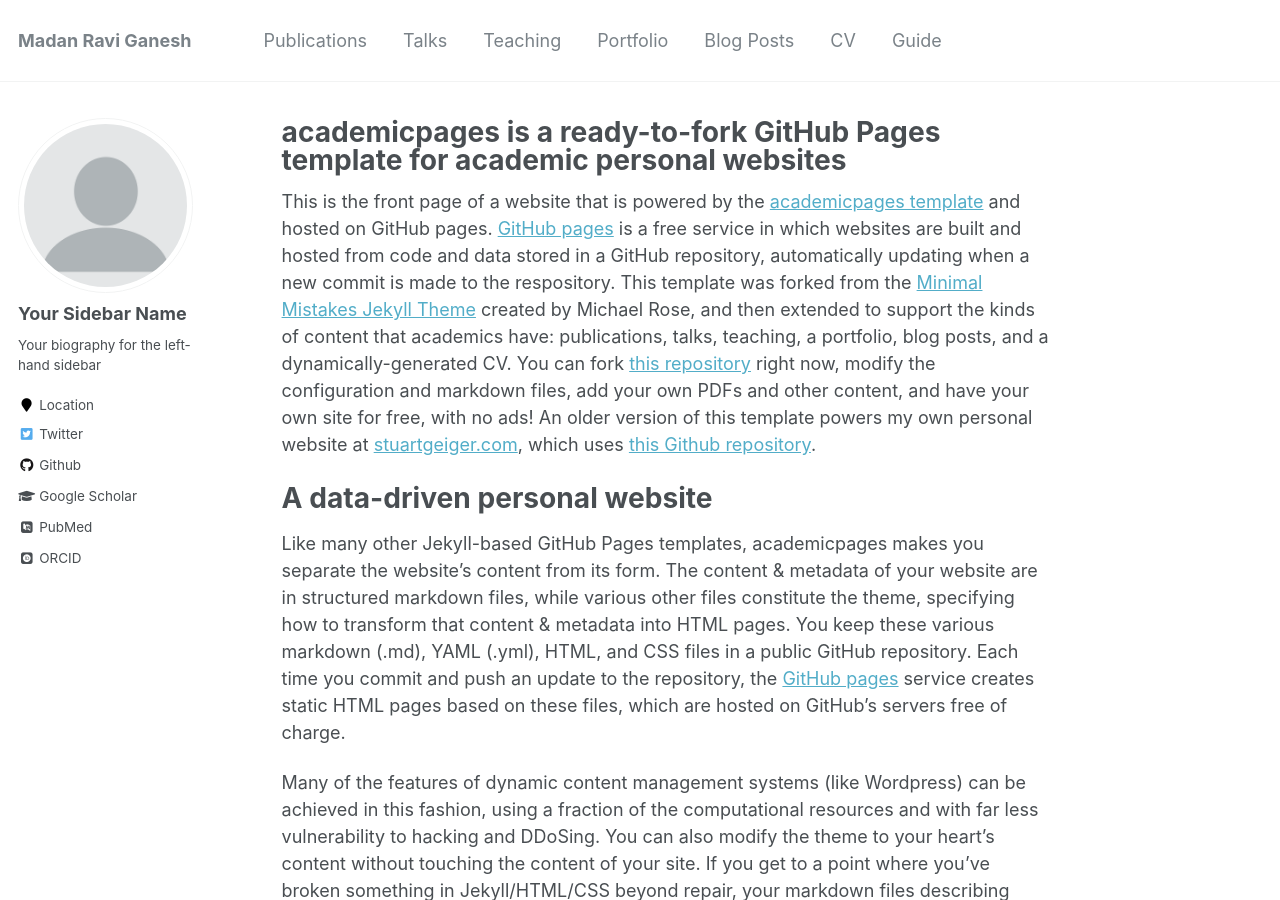
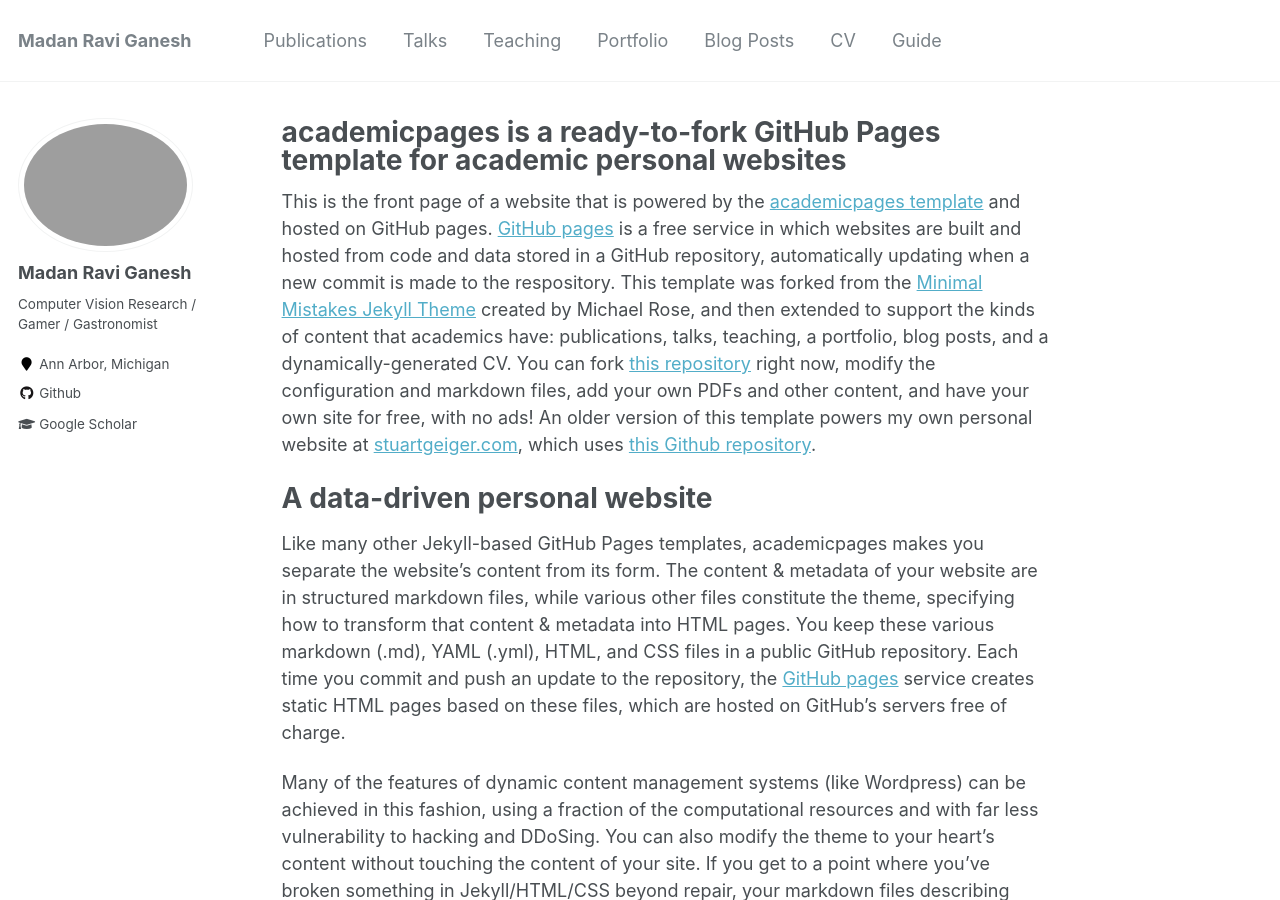
Before and after one commit to zeonzir/zeonzir.github.io, a Jekyll site: the page built from _pages/about.md, in a window 1280 px wide and 900 px high. Built offline with Jekyll 4.4.1, drawn with Linux system fonts in a browser that asks for light colours; some web fonts are replaced.

Commit message:
Basic profile updates

```diff
--- a/_config.yml
+++ b/_config.yml
@@ -10,10 +10,10 @@ locale                   : "en-US"
 title                    : "Madan Ravi Ganesh"
 title_separator          : "-"
 name                     : &name "Madan Ravi Ganesh"
-description              : &description "personal description"
-url                      : https://academicpages.github.io # the base hostname & protocol for your site e.g. "https://mmistakes.github.io"
+description              : &description "Computer Vision Research / Gamer / Gastronomist "
+url                      : https://zeonzir.github.io # the base hostname & protocol for your site e.g. "https://mmistakes.github.io"
 baseurl                  : "" # the subpath of your site, e.g. "/blog"
-repository               : "academicpages/academicpages.github.io"
+repository               : "zeonzir/zeonzir.github.io"
 teaser                   :  # filename of teaser fallback teaser image placed in /images/, .e.g. "500x300.png"
 breadcrumbs              : false # true, false (default)
 words_per_minute         : 160
@@ -80,13 +80,13 @@ analytics:
 
 # Site Author
 author:
-  name             : "Your Sidebar Name"
-  avatar           : "profile.png"
-  bio              : "Your biography for the left-hand sidebar"
-  location         : "Location"
+  name             : "Madan Ravi Ganesh"
+  avatar           : "Profile.jpg"
+  bio              : "Computer Vision Research / Gamer / Gastronomist"
+  location         : "Ann Arbor, Michigan"
   employer         :
-  pubmed           : "https://www.ncbi.nlm.nih.gov/pubmed/?term=john+snow"
-  googlescholar    : "http://yourfullgooglescholarurl.com"
+  pubmed           :
+  googlescholar    : "https://scholar.google.com/citations?user=2hYXi0UAAAAJ&hl=en"
   email            :
   researchgate     :  # example: "https://www.researchgate.net/profile/yourprofile"
   uri              :
@@ -96,20 +96,20 @@ author:
   flickr           :
   facebook         :
   foursquare       :
-  github           : "academicpages"
+  github           : "zeonzir"
   google_plus      :
   keybase          :
   instagram        :
   impactstory      : #"https://profiles.impactstory.org/u/xxxx-xxxx-xxxx-xxxx"
   lastfm           :
   linkedin         :
-  orcid            : "http://orcid.org/yourorcidurl"
+  orcid            :
   pinterest        :
   soundcloud       :
   stackoverflow    : # http://stackoverflow.com/users/123456/username
   steam            :
   tumblr           :
-  twitter          : "replacethistwitterhandle"
+  twitter          :
   vine             :
   weibo            :
   xing             :
```
